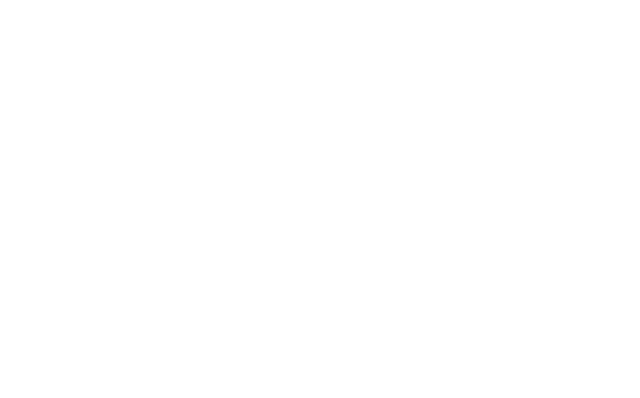
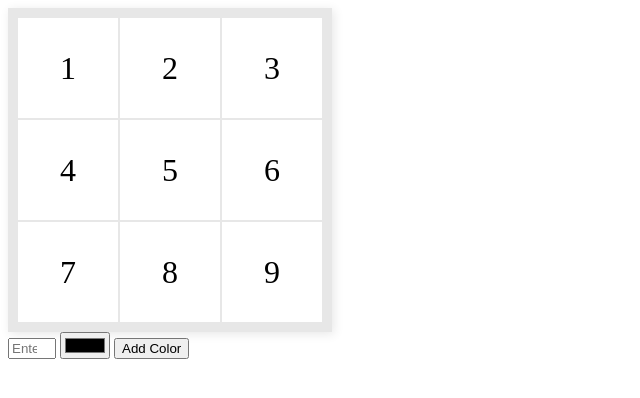
Before and after one commit to acciojob/Replit-Asian-Paints-SAMUDRALAARAVIND, a website: page main.html in a window 1280 px wide. Shown: the whole page, without its empty margins (0-640 px from the left). Drawn offline with Linux system fonts and the light colour scheme.

Commit message:
created a submission

```diff
--- a/main.html
+++ b/main.html
@@ -8,6 +8,20 @@
 
 <body>
 	<!-- the entire body must be written by student -->
+	<div class="grid"></div>
+    <form id="form">
+      <input
+        type="number"
+		min="1"
+		 max="9"
+        name="inputId"
+        id="input-id"
+        required
+        placeholder="Enter cell id"
+      />
+      <input type="color" name="color" id="color-id" required />
+      <button>Add Color</button>
+    </form>
     <script type="text/javascript" src="./script.js">
 </script>
 
--- a/script.js
+++ b/script.js
@@ -1 +1,30 @@
 //your JS code here. If required.
+const gridContainer = document.querySelector(".grid");
+const form = document.querySelector("#form");
+let previousSelectedElement = null;
+
+form.addEventListener("submit", function (event) {
+    event.preventDefault();
+    // inputId, color
+
+    let cellId = form.inputId.value; // "3"
+    let selectedColor = form.color.value; // "#fjf88"
+
+    // inputId = "3"
+    // selectedColor = "#e7e7e7" ;
+    let cell = document.getElementById(cellId);
+    cell.style.backgroundColor = selectedColor;
+    if (previousSelectedElement) {
+        previousSelectedElement.style.backgroundColor = "white";
+    }
+
+    previousSelectedElement = cell;
+});
+
+for (let i = 1; i <= 9; i++) {
+    const gridItem = document.createElement("div");
+    gridItem.id = i;
+    gridItem.innerText = i;
+    gridItem.className = "grid-item"
+    gridContainer.appendChild(gridItem);
+}
--- a/styles.css
+++ b/styles.css
@@ -1 +1,20 @@
-/*  your css code here. If applicable */
+.grid {
+    display: inline-grid;
+    grid-template-columns: repeat(3, 100px);
+    gap: 2px;
+    padding: 10px;
+    background-color: #e7e7e7;
+    box-shadow: 2px 2px 10px #e7e7e7;
+}
+.grid-item {
+    display: flex;
+    align-items: center;
+    justify-content: center;
+    font-size: 2rem;
+    font-weight: 500;
+    transition: 1s;
+}
+.grid div {
+    height: 100px;
+    background-color: white;
+}
```
